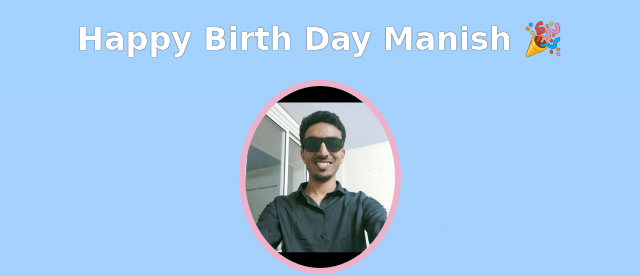
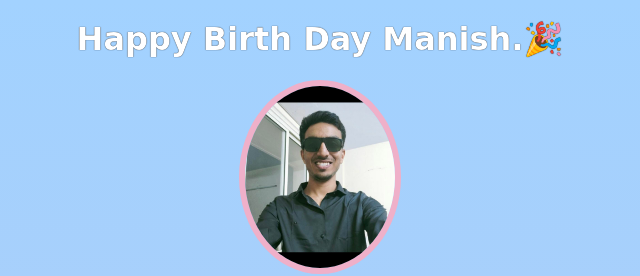
Before and after one commit to KumpavatMrugraj/BirthdaySite, a website built with Vite: page index.html in a window 1280 px wide. Shown: the top 276 px of the page, 320-960 px from the left. Built offline with nearby package versions, Linux system fonts and the light colour scheme; a web font is replaced by a local one.

Commit message:
Updated Index

```diff
--- a/index.html
+++ b/index.html
@@ -7,7 +7,7 @@
     </head>
     <body>
         <div id="header">
-            <h1>Happy Birth Day Manish 🎉</h1>
+            <h1>Happy Birth Day Manish.🎉</h1>
             <img id="bff-img" src="images/manish.png">
             <!-- <h2 id="bday-age">2st BirthDay</h2> -->
             <h4 id="bday-date">04.01.2002</h4>
```
